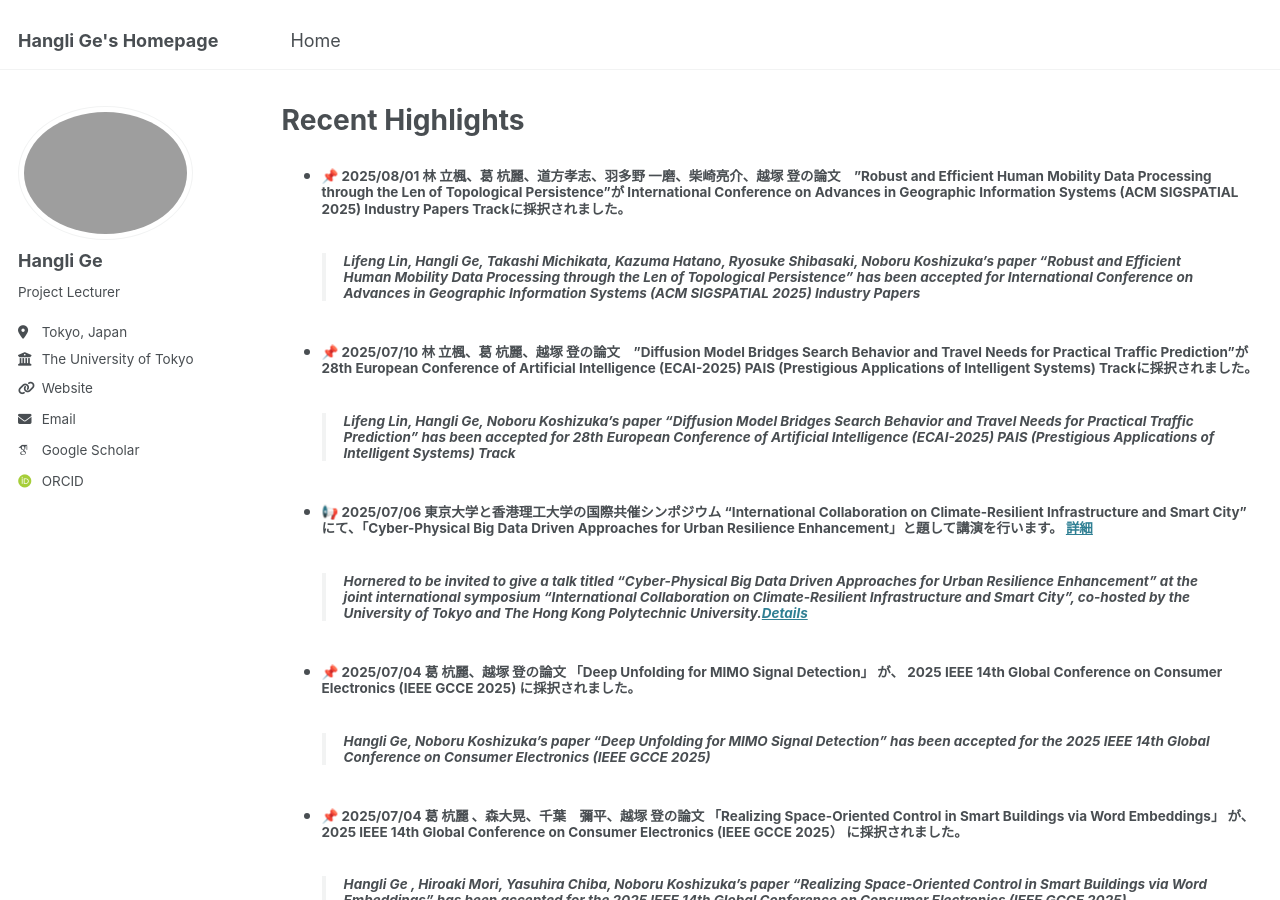
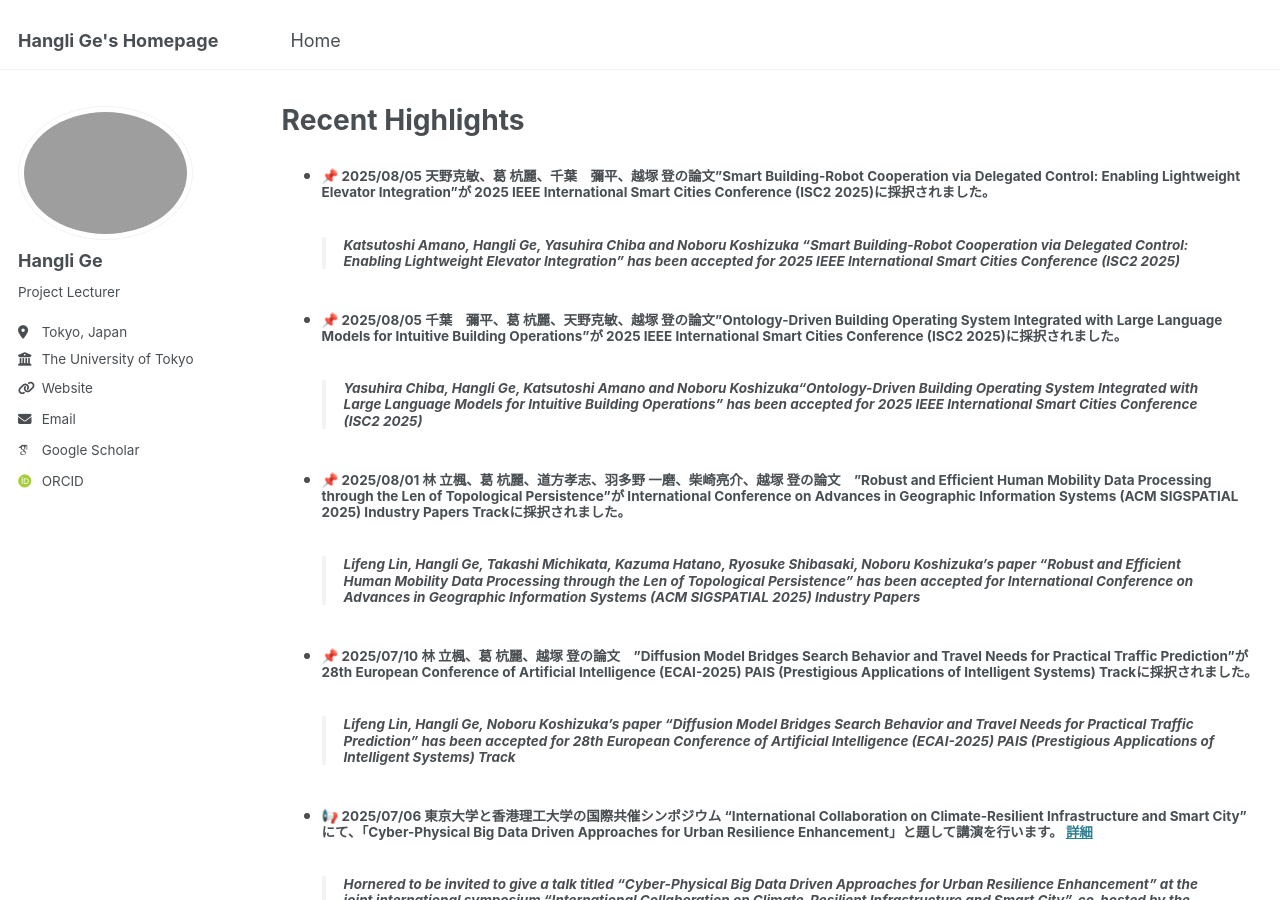
Before and after one commit to christie888/christie888.github.io, a Jekyll site: the page built from _pages/post.md, in a window 1280 px wide and 900 px high. Built offline with Jekyll 4.4.1, drawn with Linux system fonts in a browser that asks for light colours; some web fonts are replaced.

Commit message:
Update post.md

```diff
--- a/_pages/post.md
+++ b/_pages/post.md
@@ -4,7 +4,10 @@ title: "Recent Highlights"
 permalink: post/
 ---
 
-
+* #####  📌 2025/08/05 天野克敏、葛 杭麗、千葉　彌平、越塚 登の論文"Smart Building-Robot Cooperation via Delegated Control: Enabling Lightweight Elevator Integration"が 2025 IEEE International Smart Cities Conference (ISC2 2025)に採択されました。
+  > ###### Katsutoshi Amano, Hangli Ge, Yasuhira Chiba and Noboru Koshizuka “Smart Building-Robot Cooperation via Delegated Control: Enabling Lightweight Elevator Integration” has been accepted for 2025 IEEE International Smart Cities Conference (ISC2 2025)
+* #####  📌 2025/08/05 千葉　彌平、葛 杭麗、天野克敏、越塚 登の論文"Ontology-Driven Building Operating System Integrated with Large Language Models for Intuitive Building Operations"が 2025 IEEE International Smart Cities Conference (ISC2 2025)に採択されました。
+  > ###### Yasuhira Chiba, Hangli Ge, Katsutoshi Amano and Noboru Koshizuka“Ontology-Driven Building Operating System Integrated with Large Language Models for Intuitive Building Operations” has been accepted for 2025 IEEE International Smart Cities Conference (ISC2 2025)
 * #####  📌 2025/08/01 林 立楓、葛 杭麗、道方孝志、羽多野 一磨、柴崎亮介、越塚 登の論文　"Robust and Efficient Human Mobility Data Processing through the Len of Topological Persistence"が International Conference on Advances in Geographic Information Systems (ACM SIGSPATIAL 2025) Industry Papers Trackに採択されました。
   > ###### Lifeng Lin, Hangli Ge, Takashi Michikata, Kazuma Hatano, Ryosuke Shibasaki, Noboru Koshizuka’s paper “Robust and Efficient Human Mobility Data Processing through the Len of Topological Persistence" has been accepted for International Conference on Advances in Geographic Information Systems (ACM SIGSPATIAL 2025) Industry Papers
 * #####  📌 2025/07/10 林 立楓、葛 杭麗、越塚 登の論文　"Diffusion Model Bridges Search Behavior and Travel Needs for Practical Traffic Prediction"が28th European Conference of Artificial Intelligence (ECAI-2025) PAIS (Prestigious Applications of Intelligent Systems) Trackに採択されました。
```
